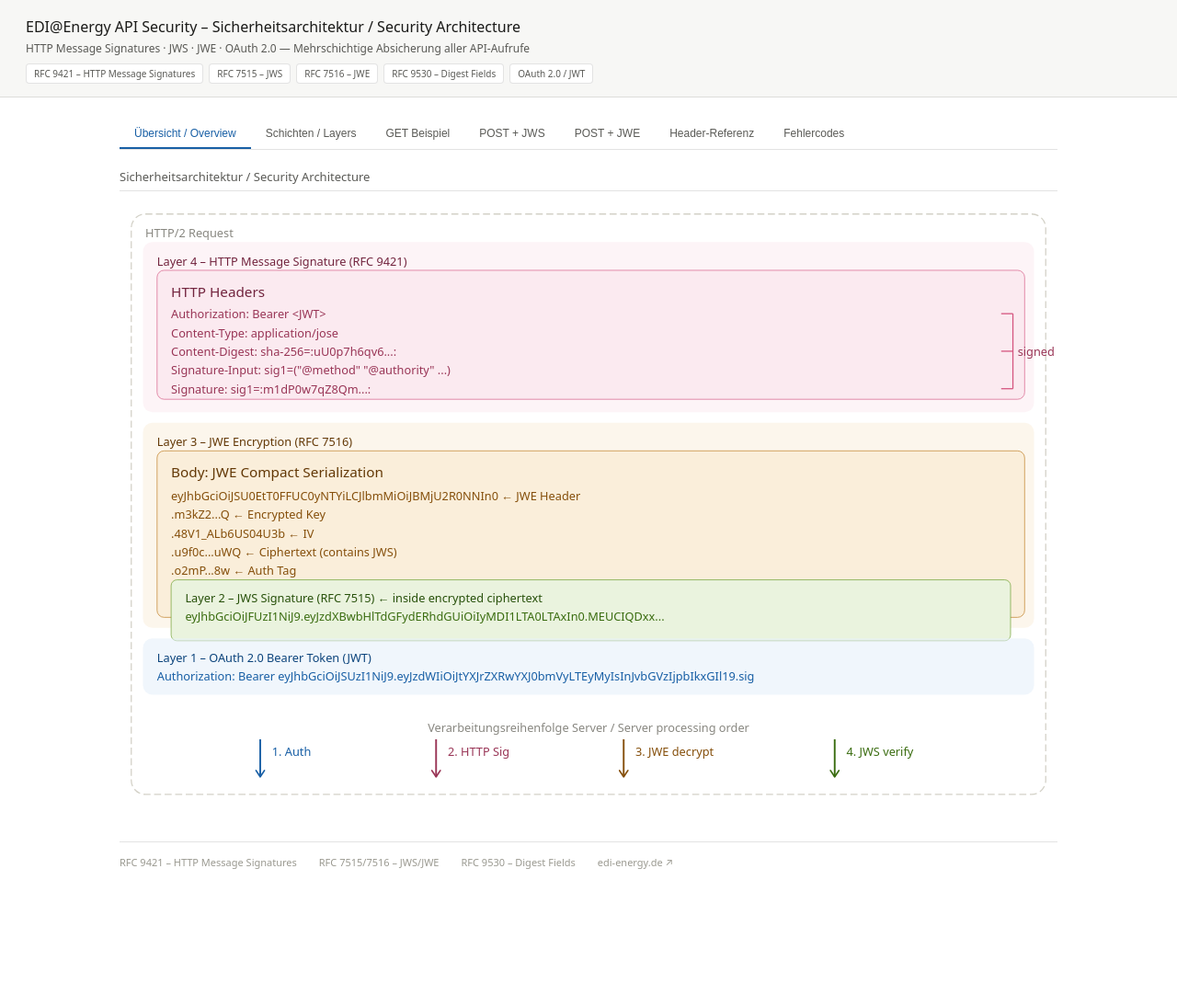
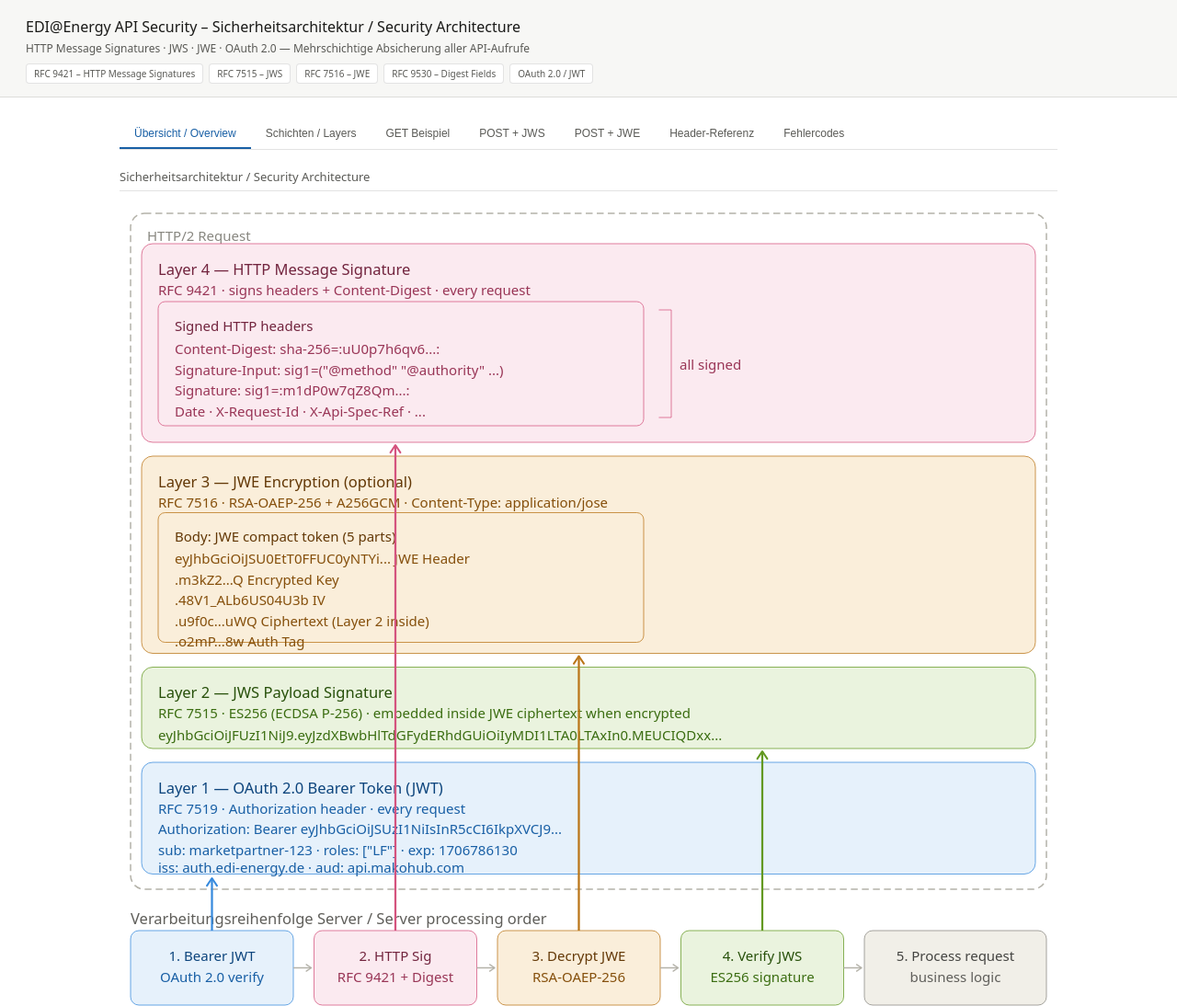
Before and after one commit to edgar-jung-test/gpke, a plain HTML site: page docs/security/security-flow.html in a window 1280 px wide. Shown: the top 1094 px of the page at 92% size. Before the commit the page ends 993 px from the top, so only its background shows below. Drawn offline with Linux system fonts and the light colour scheme.

Commit message:
dokumentation angepasst

```diff
--- a/docs/security/security-flow.html
+++ b/docs/security/security-flow.html
@@ -139,81 +139,126 @@
     <div class="section">
       <div class="section-title">Sicherheitsarchitektur / Security Architecture</div>
       <div class="flow-wrap">
-      <svg viewBox="0 0 800 520" xmlns="http://www.w3.org/2000/svg">
+      <svg width="100%" viewBox="0 0 680 640" xmlns="http://www.w3.org/2000/svg">
 <defs>
-        <marker id="arr" viewBox="0 0 10 10" refX="8" refY="5" markerWidth="6" markerHeight="6" orient="auto-start-reverse">
+  <marker id="arrow" viewBox="0 0 10 10" refX="8" refY="5" markerWidth="6" markerHeight="6" orient="auto-start-reverse">
     <path d="M2 1L8 5L2 9" fill="none" stroke="context-stroke" stroke-width="1.5" stroke-linecap="round" stroke-linejoin="round"/>
   </marker>
   <style>
-          .t{font-family:system-ui,sans-serif;dominant-baseline:central}
-          .tb{font-weight:500}
-          .ts{font-size:10px}
-          .tm{font-size:12px}
-          .tl{font-size:13px}
-          .ll{stroke-width:1.5;fill:none}
-          .ld{stroke-width:1;fill:none;stroke-dasharray:4 3}
-          .lgg{stroke:#888780}
+    .sv-t{font-family:system-ui,sans-serif;dominant-baseline:central}
+    .sv-b{font-weight:500}
+    .sv-s{font-size:10px}
+    .sv-m{font-size:11px}
     @media(prefers-color-scheme:dark){
-            .lgg{stroke:#888780}
+      .sv-env{stroke:#444441}
+      .sv-env-lbl{fill:#6a6860}
+      .l4-bg{fill:#280d10;stroke:#D4537E}
+      .l4-box{fill:#280d10;stroke:#D4537E}
+      .l4-title{fill:#f4c0d1}.l4-sub{fill:#ed93b1}.l4-body{fill:#ed93b1}
+      .l4-bkt{stroke:#D4537E}
+      .l3-bg{fill:#26180a;stroke:#BA7517}
+      .l3-box{fill:#26180a;stroke:#BA7517}
+      .l3-title{fill:#fac775}.l3-sub{fill:#ef9f27}.l3-body{fill:#ef9f27}
+      .l2-bg{fill:#0e1f0d;stroke:#639922}
+      .l2-title{fill:#c0dd97}.l2-sub{fill:#97c459}.l2-body{fill:#97c459}
+      .l1-bg{fill:#0d2236;stroke:#378ADD}
+      .l1-title{fill:#b5d4f4}.l1-sub{fill:#85b7eb}.l1-body{fill:#85b7eb}
+      .st1-box{fill:#0d2236;stroke:#378ADD}.st1-t{fill:#b5d4f4}.st1-s{fill:#85b7eb}.st1-arr{stroke:#378ADD}
+      .st2-box{fill:#280d10;stroke:#D4537E}.st2-t{fill:#f4c0d1}.st2-s{fill:#ed93b1}.st2-arr{stroke:#D4537E}
+      .st3-box{fill:#26180a;stroke:#BA7517}.st3-t{fill:#fac775}.st3-s{fill:#ef9f27}.st3-arr{stroke:#BA7517}
+      .st4-box{fill:#0e1f0d;stroke:#639922}.st4-t{fill:#c0dd97}.st4-s{fill:#97c459}.st4-arr{stroke:#639922}
+      .st5-box{fill:#2c2c2a;stroke:#888780}.st5-t{fill:#d3d1c7}.st5-s{fill:#b4b2a9}
+      .gap-arr{stroke:#444441}
+      .ord-lbl{fill:#888780}
     }
   </style>
 </defs>
 
-      <!-- outer HTTP request box -->
-      <rect x="10" y="10" width="780" height="495" rx="12" fill="none" stroke="#d3d1c7" stroke-width="1" stroke-dasharray="6 3"/>
-      <text class="t ts" x="22" y="26" fill="#888780">HTTP/2 Request</text>
+<!-- outer envelope -->
+<rect class="sv-env" x="8" y="8" width="664" height="490" rx="10" fill="none" stroke="#b4b2a9" stroke-width="1" stroke-dasharray="5 3"/>
+<text class="sv-t sv-s sv-env-lbl" x="20" y="24" fill="#888780">HTTP/2 Request</text>
 
-      <!-- LAYER 4 band: Header signature -->
-      <rect x="20" y="34" width="760" height="145" rx="8" fill="#fbeaf0" opacity=".5"/>
-      <text class="t ts tb" x="32" y="50" fill="#72243e">Layer 4 – HTTP Message Signature (RFC 9421)</text>
+<!-- LAYER 4: HTTP Message Signature  y 30..174 -->
+<rect class="l4-bg" x="16" y="30" width="648" height="144" rx="8" fill="#FBEAF0" stroke="#D4537E" stroke-width="0.5"/>
+<text class="sv-t sv-m sv-b l4-title" x="28" y="48" fill="#72243E">Layer 4 — HTTP Message Signature</text>
+<text class="sv-t sv-s l4-sub" x="28" y="63" fill="#993556">RFC 9421 · signs headers + Content-Digest · every request</text>
+<rect class="l4-box" x="28" y="72" width="352" height="90" rx="5" fill="#fbeaf0" stroke="#D4537E" stroke-width="0.5"/>
+<text class="sv-t sv-s sv-b l4-title" x="40" y="89" fill="#72243E">Signed HTTP headers</text>
+<text class="sv-t sv-s l4-body" x="40" y="106" fill="#993556">Content-Digest: sha-256=:uU0p7h6qv6...:</text>
+<text class="sv-t sv-s l4-body" x="40" y="121" fill="#993556">Signature-Input: sig1=("@method" "@authority" ...)</text>
+<text class="sv-t sv-s l4-body" x="40" y="136" fill="#993556">Signature: sig1=:m1dP0w7qZ8Qm...:</text>
+<text class="sv-t sv-s l4-body" x="40" y="151" fill="#993556">Date · X-Request-Id · X-Api-Spec-Ref · ...</text>
+<line class="l4-bkt" x1="391" y1="78"  x2="400" y2="78"  stroke="#D4537E" stroke-width="0.5"/>
+<line class="l4-bkt" x1="400" y1="78"  x2="400" y2="156" stroke="#D4537E" stroke-width="0.5"/>
+<line class="l4-bkt" x1="391" y1="156" x2="400" y2="156" stroke="#D4537E" stroke-width="0.5"/>
+<text class="sv-t sv-s sv-b l4-body" x="406" y="117" fill="#993556">all signed</text>
 
-      <!-- header fields -->
-      <rect x="32" y="58" width="740" height="110" rx="6" fill="#fbeaf0" stroke="#d4537e" stroke-width="0.5"/>
-      <text class="t tm tb" x="44" y="76" fill="#72243e">HTTP Headers</text>
-      <text class="t ts" x="44" y="95"  fill="#993556">Authorization: Bearer &lt;JWT&gt;</text>
-      <text class="t ts" x="44" y="111" fill="#993556">Content-Type: application/jose</text>
-      <text class="t ts" x="44" y="127" fill="#993556">Content-Digest: sha-256=:uU0p7h6qv6...:</text>
-      <text class="t ts" x="44" y="143" fill="#993556">Signature-Input: sig1=("@method" "@authority" ...)</text>
-      <text class="t ts" x="44" y="159" fill="#993556">Signature: sig1=:m1dP0w7qZ8Qm...:</text>
-      <!-- bracket indicating what signature covers -->
-      <line x1="752" y1="127" x2="762" y2="127" stroke="#d4537e" stroke-width="1"/>
-      <line x1="762" y1="95"  x2="762" y2="159" stroke="#d4537e" stroke-width="1"/>
-      <line x1="752" y1="95"  x2="762" y2="95"  stroke="#d4537e" stroke-width="1"/>
-      <line x1="752" y1="159" x2="762" y2="159" stroke="#d4537e" stroke-width="1"/>
-      <text class="t ts" x="766" y="127" fill="#993556">signed</text>
+<!-- LAYER 3: JWE  y 184..327 -->
+<rect class="l3-bg" x="16" y="184" width="648" height="143" rx="8" fill="#FAEEDA" stroke="#BA7517" stroke-width="0.5"/>
+<text class="sv-t sv-m sv-b l3-title" x="28" y="202" fill="#633806">Layer 3 — JWE Encryption (optional)</text>
+<text class="sv-t sv-s l3-sub" x="28" y="217" fill="#854F0B">RFC 7516 · RSA-OAEP-256 + A256GCM · Content-Type: application/jose</text>
+<rect class="l3-box" x="28" y="225" width="352" height="94" rx="5" fill="#faeeda" stroke="#BA7517" stroke-width="0.5"/>
+<text class="sv-t sv-s sv-b l3-title" x="40" y="242" fill="#633806">Body: JWE compact token (5 parts)</text>
+<text class="sv-t sv-s l3-body" x="40" y="258" fill="#854F0B">eyJhbGciOiJSU0EtT0FFUC0yNTYi...   JWE Header</text>
+<text class="sv-t sv-s l3-body" x="40" y="273" fill="#854F0B">.m3kZ2...Q                          Encrypted Key</text>
+<text class="sv-t sv-s l3-body" x="40" y="288" fill="#854F0B">.48V1_ALb6US04U3b                   IV</text>
+<text class="sv-t sv-s l3-body" x="40" y="303" fill="#854F0B">.u9f0c...uWQ                        Ciphertext  (Layer 2 inside)</text>
+<text class="sv-t sv-s l3-body" x="40" y="318" fill="#854F0B">.o2mP...8w                          Auth Tag</text>
 
-      <!-- LAYER 3 band: JWE -->
-      <rect x="20" y="188" width="760" height="175" rx="8" fill="#faeeda" opacity=".5"/>
-      <text class="t ts tb" x="32" y="204" fill="#633806">Layer 3 – JWE Encryption (RFC 7516)</text>
+<!-- LAYER 2: JWS  y 337..396 -->
+<rect class="l2-bg" x="16" y="337" width="648" height="59" rx="8" fill="#EAF3DE" stroke="#639922" stroke-width="0.5"/>
+<text class="sv-t sv-m sv-b l2-title" x="28" y="355" fill="#27500A">Layer 2 — JWS Payload Signature</text>
+<text class="sv-t sv-s l2-sub" x="28" y="370" fill="#3B6D11">RFC 7515 · ES256 (ECDSA P-256) · embedded inside JWE ciphertext when encrypted</text>
+<text class="sv-t sv-s l2-body" x="28" y="386" fill="#3B6D11">eyJhbGciOiJFUzI1NiJ9.eyJzdXBwbHlTdGFydERhdGUiOiIyMDI1LTA0LTAxIn0.MEUCIQDxx...</text>
 
-      <rect x="32" y="212" width="740" height="142" rx="6" fill="#faeeda" stroke="#ba7517" stroke-width="0.5"/>
-      <text class="t tm tb" x="44" y="230" fill="#633806">Body: JWE Compact Serialization</text>
-      <text class="t ts" x="44" y="250" fill="#854f0b">eyJhbGciOiJSU0EtT0FFUC0yNTYiLCJlbmMiOiJBMjU2R0NNIn0  ←  JWE Header</text>
-      <text class="t ts" x="44" y="266" fill="#854f0b">.m3kZ2...Q                                               ←  Encrypted Key</text>
-      <text class="t ts" x="44" y="282" fill="#854f0b">.48V1_ALb6US04U3b                                        ←  IV</text>
-      <text class="t ts" x="44" y="298" fill="#854f0b">.u9f0c...uWQ                                             ←  Ciphertext (contains JWS)</text>
-      <text class="t ts" x="44" y="314" fill="#854f0b">.o2mP...8w                                              ←  Auth Tag</text>
+<!-- LAYER 1: OAuth  y 406..487 -->
+<rect class="l1-bg" x="16" y="406" width="648" height="81" rx="8" fill="#E6F1FB" stroke="#378ADD" stroke-width="0.5"/>
+<text class="sv-t sv-m sv-b l1-title" x="28" y="424" fill="#0C447C">Layer 1 — OAuth 2.0 Bearer Token (JWT)</text>
+<text class="sv-t sv-s l1-sub" x="28" y="439" fill="#185FA5">RFC 7519 · Authorization header · every request</text>
+<text class="sv-t sv-s l1-body" x="28" y="454" fill="#185FA5">Authorization: Bearer eyJhbGciOiJSUzI1NiIsInR5cCI6IkpXVCJ9...</text>
+<text class="sv-t sv-s l1-body" x="28" y="469" fill="#185FA5">sub: marketpartner-123  ·  roles: ["LF"]  ·  exp: 1706786130</text>
+<text class="sv-t sv-s l1-body" x="28" y="482" fill="#185FA5">iss: auth.edi-energy.de  ·  aud: api.makohub.com</text>
 
-      <!-- LAYER 2 band: JWS inside JWE -->
-      <rect x="44" y="322" width="716" height="52" rx="5" fill="#eaf3de" stroke="#639922" stroke-width="0.5"/>
-      <text class="t ts tb" x="56" y="337" fill="#27500a">Layer 2 – JWS Signature (RFC 7515)  ←  inside encrypted ciphertext</text>
-      <text class="t ts" x="56" y="353" fill="#3b6d11">eyJhbGciOiJFUzI1NiJ9.eyJzdXBwbHlTdGFydERhdGUiOiIyMDI1LTA0LTAxIn0.MEUCIQDxx...</text>
+<!-- ══ PROCESSING ORDER  y 505..610 ══ -->
+<text class="sv-t sv-m sv-b ord-lbl" x="8" y="519" fill="#5F5E5A">Verarbeitungsreihenfolge Server / Server processing order</text>
 
-      <!-- LAYER 1: Bearer -->
-      <rect x="20" y="372" width="760" height="48" rx="8" fill="#e6f1fb" opacity=".6"/>
-      <text class="t ts tb" x="32" y="388" fill="#0c447c">Layer 1 – OAuth 2.0 Bearer Token (JWT)</text>
-      <text class="t ts"    x="32" y="404" fill="#185fa5">Authorization: Bearer eyJhbGciOiJSUzI1NiJ9.eyJzdWIiOiJtYXJrZXRwYXJ0bmVyLTEyMyIsInJvbGVzIjpbIkxGIl19.sig</text>
+<!-- Step 1 — Auth (→ Layer 1) -->
+<rect class="st1-box" x="8" y="528" width="118" height="54" rx="6" fill="#E6F1FB" stroke="#378ADD" stroke-width="0.5"/>
+<text class="sv-t sv-s sv-b st1-t" text-anchor="middle" x="67" y="546" fill="#0C447C">1. Bearer JWT</text>
+<text class="sv-t sv-s st1-s" text-anchor="middle" x="67" y="561" fill="#185FA5">OAuth 2.0 verify</text>
+<line class="st1-arr" x1="67" y1="528" x2="67" y2="490" stroke="#378ADD" stroke-width="1.5" fill="none" marker-end="url(#arrow)"/>
 
-      <!-- processing order arrows on right -->
-      <text class="t ts tb" x="400" y="448" text-anchor="middle" fill="#888780">Verarbeitungsreihenfolge Server / Server processing order</text>
-      <line x1="120" y1="458" x2="120" y2="490" stroke="#185fa5" stroke-width="1.5" fill="none" marker-end="url(#arr)"/>
-      <text class="t ts" x="130" y="468" fill="#185fa5">1. Auth</text>
-      <line x1="270" y1="458" x2="270" y2="490" stroke="#993556" stroke-width="1.5" fill="none" marker-end="url(#arr)"/>
-      <text class="t ts" x="280" y="468" fill="#993556">2. HTTP Sig</text>
-      <line x1="430" y1="458" x2="430" y2="490" stroke="#854f0b" stroke-width="1.5" fill="none" marker-end="url(#arr)"/>
-      <text class="t ts" x="440" y="468" fill="#854f0b">3. JWE decrypt</text>
-      <line x1="610" y1="458" x2="610" y2="490" stroke="#3b6d11" stroke-width="1.5" fill="none" marker-end="url(#arr)"/>
-      <text class="t ts" x="620" y="468" fill="#3b6d11">4. JWS verify</text>
+<line class="gap-arr" x1="126" y1="555" x2="139" y2="555" stroke="#b4b2a9" stroke-width="1" fill="none" marker-end="url(#arrow)"/>
+
+<!-- Step 2 — HTTP Sig (→ Layer 4) -->
+<rect class="st2-box" x="141" y="528" width="118" height="54" rx="6" fill="#FBEAF0" stroke="#D4537E" stroke-width="0.5"/>
+<text class="sv-t sv-s sv-b st2-t" text-anchor="middle" x="200" y="546" fill="#72243E">2. HTTP Sig</text>
+<text class="sv-t sv-s st2-s" text-anchor="middle" x="200" y="561" fill="#993556">RFC 9421 + Digest</text>
+<line class="st2-arr" x1="200" y1="528" x2="200" y2="176" stroke="#D4537E" stroke-width="1.5" fill="none" marker-end="url(#arrow)"/>
+
+<line class="gap-arr" x1="259" y1="555" x2="272" y2="555" stroke="#b4b2a9" stroke-width="1" fill="none" marker-end="url(#arrow)"/>
+
+<!-- Step 3 — JWE (→ Layer 3) -->
+<rect class="st3-box" x="274" y="528" width="118" height="54" rx="6" fill="#FAEEDA" stroke="#BA7517" stroke-width="0.5"/>
+<text class="sv-t sv-s sv-b st3-t" text-anchor="middle" x="333" y="546" fill="#633806">3. Decrypt JWE</text>
+<text class="sv-t sv-s st3-s" text-anchor="middle" x="333" y="561" fill="#854F0B">RSA-OAEP-256</text>
+<line class="st3-arr" x1="333" y1="528" x2="333" y2="329" stroke="#BA7517" stroke-width="1.5" fill="none" marker-end="url(#arrow)"/>
+
+<line class="gap-arr" x1="392" y1="555" x2="405" y2="555" stroke="#b4b2a9" stroke-width="1" fill="none" marker-end="url(#arrow)"/>
+
+<!-- Step 4 — JWS (→ Layer 2) -->
+<rect class="st4-box" x="407" y="528" width="118" height="54" rx="6" fill="#EAF3DE" stroke="#639922" stroke-width="0.5"/>
+<text class="sv-t sv-s sv-b st4-t" text-anchor="middle" x="466" y="546" fill="#27500A">4. Verify JWS</text>
+<text class="sv-t sv-s st4-s" text-anchor="middle" x="466" y="561" fill="#3B6D11">ES256 signature</text>
+<line class="st4-arr" x1="466" y1="528" x2="466" y2="398" stroke="#639922" stroke-width="1.5" fill="none" marker-end="url(#arrow)"/>
+
+<line class="gap-arr" x1="525" y1="555" x2="538" y2="555" stroke="#b4b2a9" stroke-width="1" fill="none" marker-end="url(#arrow)"/>
+
+<!-- Step 5 — Business logic -->
+<rect class="st5-box" x="540" y="528" width="132" height="54" rx="6" fill="#F1EFE8" stroke="#888780" stroke-width="0.5"/>
+<text class="sv-t sv-s sv-b st5-t" text-anchor="middle" x="606" y="546" fill="#444441">5. Process request</text>
+<text class="sv-t sv-s st5-s" text-anchor="middle" x="606" y="561" fill="#5F5E5A">business logic</text>
+
 </svg>
       </div>
     </div>
```
Also changed, not shown: 1 other file. Lines whose indentation alone changed are shown as unchanged.
